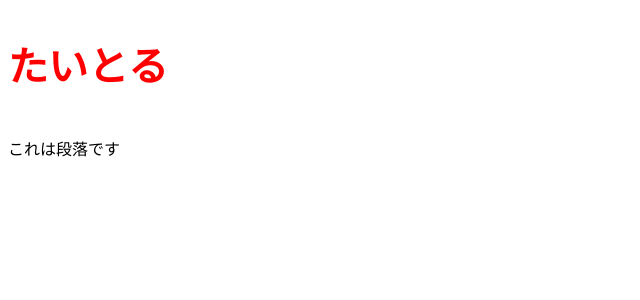
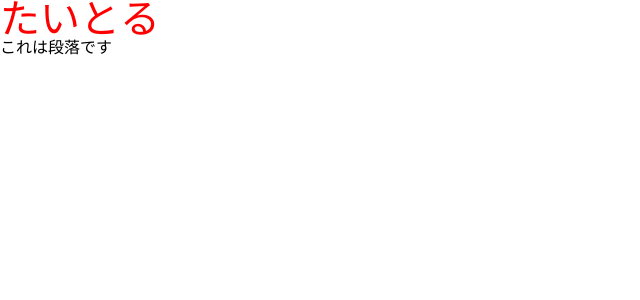
Before and after one commit to andmohiko/nuxt3-newt, a Nuxt app: page / in a window 1280 px wide. Shown: the top 300 px of the page, without its empty margins (0-640 px from the left). Built offline with nearby package versions, Linux system fonts and the light colour scheme.

Commit message:
feat: add reset css

```diff
--- a/nuxt.config.ts
+++ b/nuxt.config.ts
@@ -1,4 +1,5 @@
 // https://v3.nuxtjs.org/api/configuration/nuxt.config
 export default defineNuxtConfig({
-  srcDir: 'src'
+  srcDir: 'src',
+  css: ['@/assets/styles/reset.css'],
 })
--- /dev/null
+++ b/src/assets/styles/reset.css
@@ -0,0 +1,48 @@
+/* http://meyerweb.com/eric/tools/css/reset/
+   v2.0 | 20110126
+   License: none (public domain)
+*/
+
+html, body, div, span, applet, object, iframe,
+h1, h2, h3, h4, h5, h6, p, blockquote, pre,
+a, abbr, acronym, address, big, cite, code,
+del, dfn, em, img, ins, kbd, q, s, samp,
+small, strike, strong, sub, sup, tt, var,
+b, u, i, center,
+dl, dt, dd, ol, ul, li,
+fieldset, form, label, legend,
+table, caption, tbody, tfoot, thead, tr, th, td,
+article, aside, canvas, details, embed,
+figure, figcaption, footer, header, hgroup,
+menu, nav, output, ruby, section, summary,
+time, mark, audio, video {
+	margin: 0;
+	padding: 0;
+	border: 0;
+	font-size: 100%;
+	font: inherit;
+	vertical-align: baseline;
+}
+/* HTML5 display-role reset for older browsers */
+article, aside, details, figcaption, figure,
+footer, header, hgroup, menu, nav, section {
+	display: block;
+}
+body {
+	line-height: 1;
+}
+ol, ul {
+	list-style: none;
+}
+blockquote, q {
+	quotes: none;
+}
+blockquote:before, blockquote:after,
+q:before, q:after {
+	content: '';
+	content: none;
+}
+table {
+	border-collapse: collapse;
+	border-spacing: 0;
+}
```
Also changed, not shown: src/assets/images/svgs/twitter_icon.svg (added).
